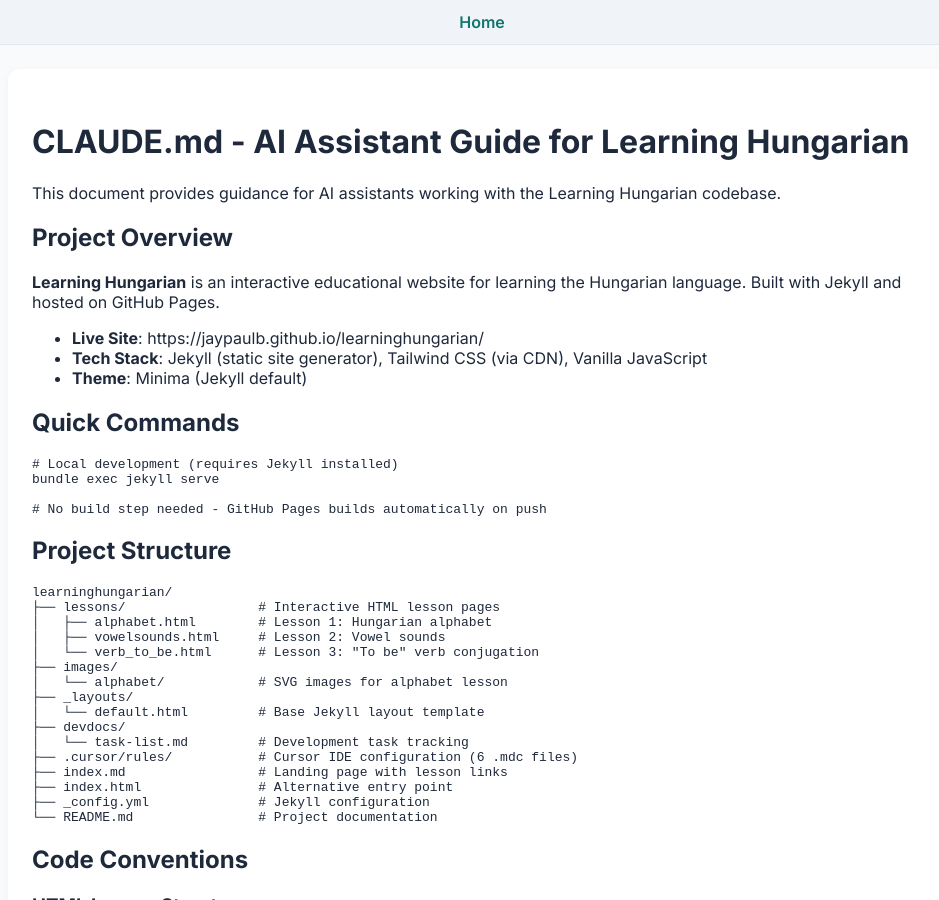
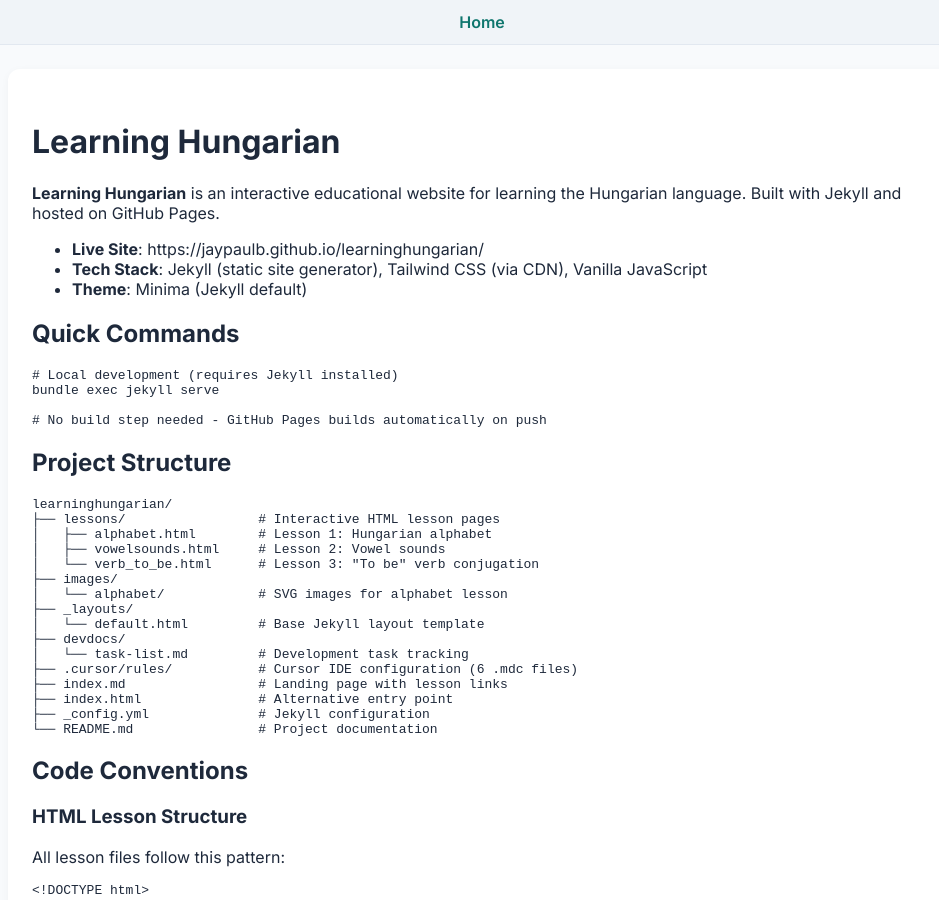
Before and after one commit to jaypaulb/learninghungarian, a Jekyll site: the page built from CLAUDE.md, in a window 1280 px wide and 900 px high. Shown: the whole window, without its empty margins (158-1097 px from the left). Built offline with Jekyll 4.4.1, drawn with Linux system fonts in a browser that asks for light colours; our own code applies the rules of GitHub Pages for plain Markdown files.

Commit message:
docs: simplify CLAUDE.md (refs #0)

```diff
--- a/CLAUDE.md
+++ b/CLAUDE.md
@@ -1,8 +1,4 @@
-# CLAUDE.md - AI Assistant Guide for Learning Hungarian
-
-This document provides guidance for AI assistants working with the Learning Hungarian codebase.
-
-## Project Overview
+# Learning Hungarian
 
 **Learning Hungarian** is an interactive educational website for learning the Hungarian language. Built with Jekyll and hosted on GitHub Pages.
 
```
